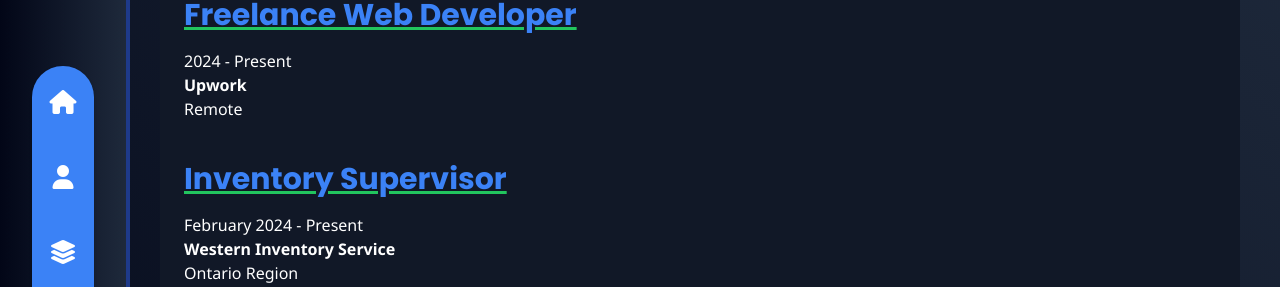
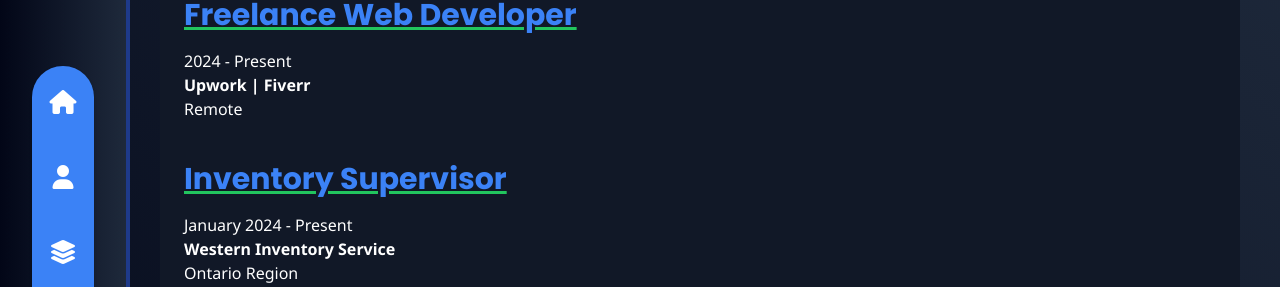
Before and after one commit to ryanwcchan/portfolio, a React (Vite) app: page /portfolio/work in a window 1280 px wide. Shown: the part 147-434 px from the top of the page. Built offline with nearby package versions, Linux system fonts and the light colour scheme.

Commit message:
Update constants

```diff
--- a/src/constants/index.js
+++ b/src/constants/index.js
@@ -94,7 +94,7 @@ export const education =
 export const experience = [
     {
         id: 1,
-        company: "Upwork",
+        company: "Upwork | Fiverr",
         title: "Freelance Web Developer",
         location: "Remote",
         duration: "2024 - Present",
@@ -108,7 +108,7 @@ export const experience = [
         company: "Western Inventory Service",
         title: "Inventory Supervisor",
         location: "Ontario Region",
-        duration: "February 2024 - Present",
+        duration: "January 2024 - Present",
         bullets: [
             "Managed inventory levels and ensured accurate tracking",
             "Provided training and guidance to employees",
```
